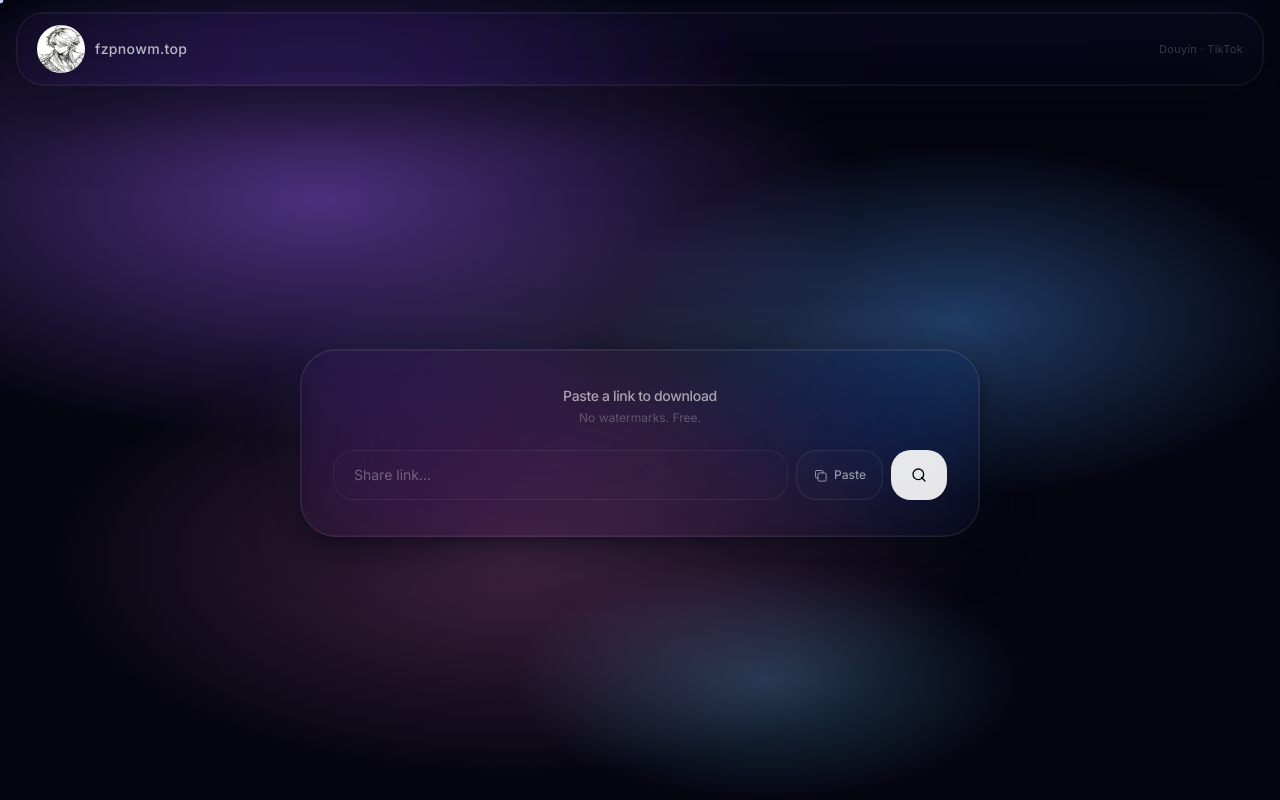
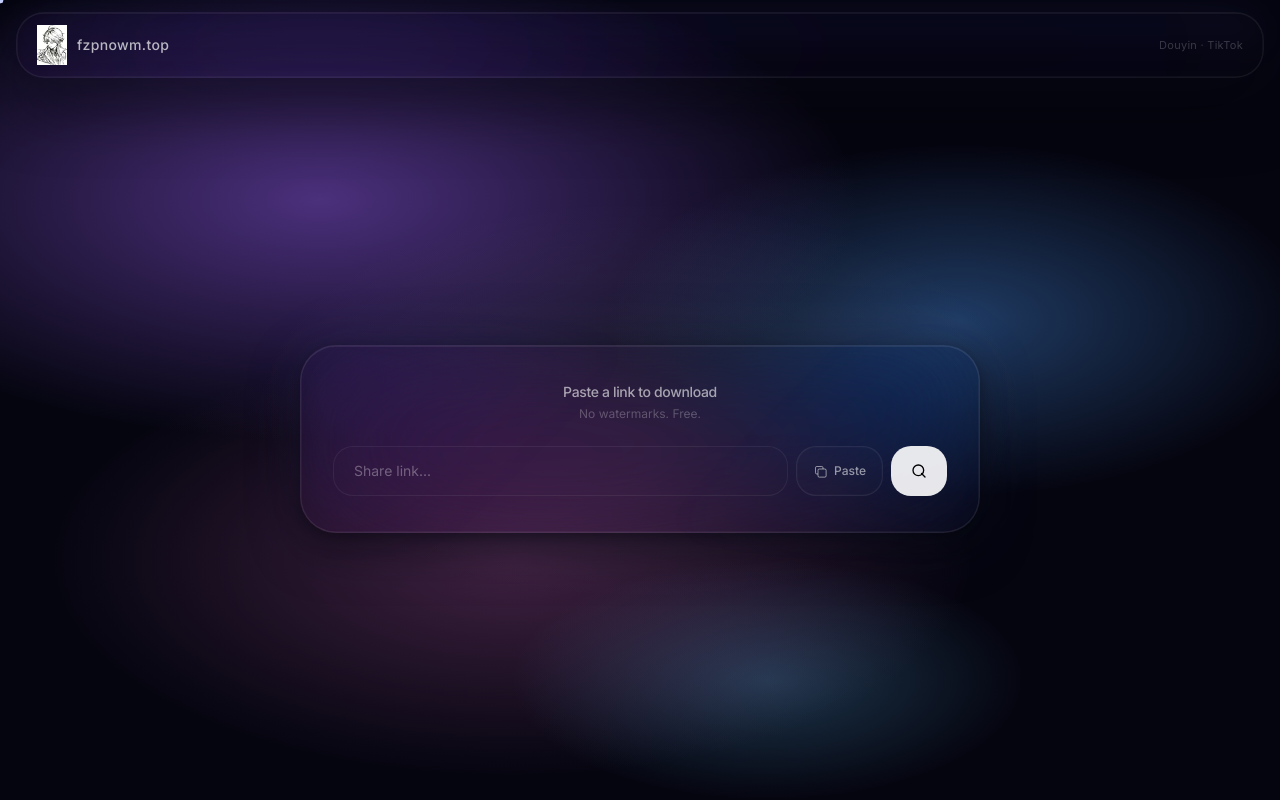
Before and after one commit to f3271174706-tech/-tiktok-, a plain HTML site: page static/index.html in a window 1280 px wide. Drawn offline with nearby package versions, Linux system fonts and the light colour scheme.

Commit message:
style: 去掉圆形强制，恢复自然比例
Co-Authored-By: Claude Opus 4.7 <noreply@anthropic.com>

```diff
--- a/static/index.html
+++ b/static/index.html
@@ -219,7 +219,7 @@ video::-webkit-media-controls-enclosure {
   <!-- ─── Navigation bar ─── -->
   <nav class="glass-surface shrink-0 mx-4 mt-3 rounded-[28px] px-5 py-3 flex items-center justify-between" style="will-change:transform">
     <div class="flex items-center gap-2.5">
-      <img src="/static/logo.jpg" alt="" class="w-12 h-12 rounded-full">
+      <img src="/static/logo.jpg" alt="" class="h-10 w-auto">
       <span class="text-sm font-medium text-white/70 tracking-wide">fzpnowm.top</span>
     </div>
     <span class="text-[11px] text-white/20 hidden sm:inline tracking-wide">Douyin · TikTok</span>
```
